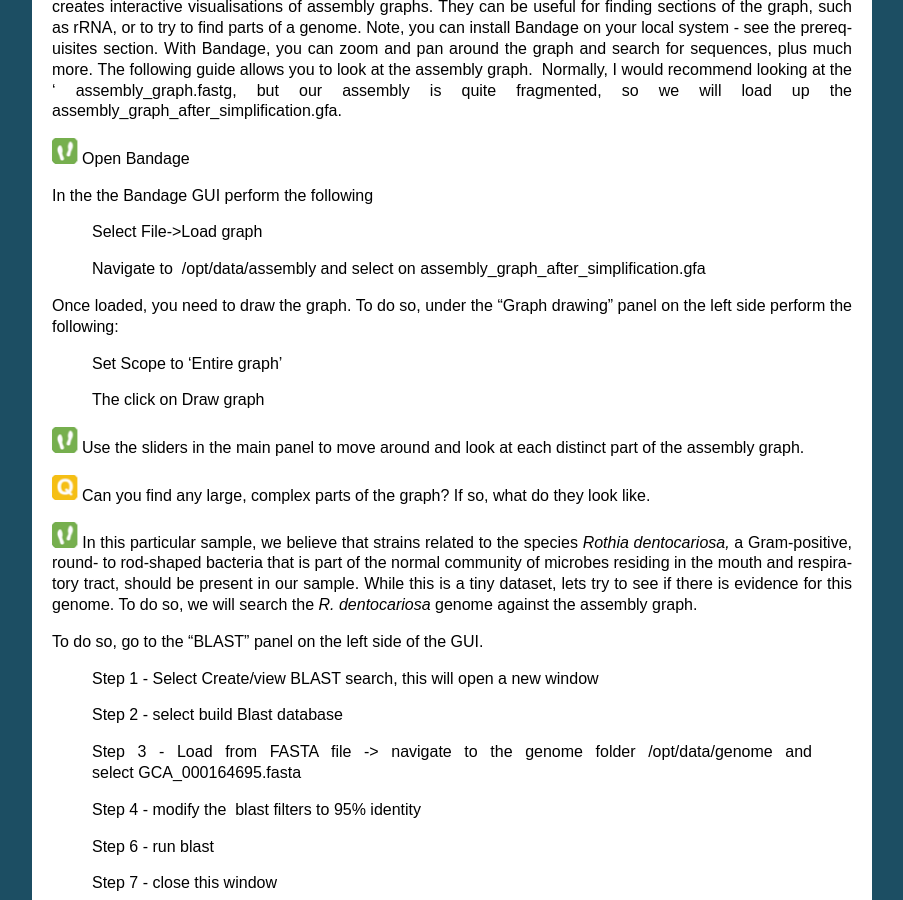
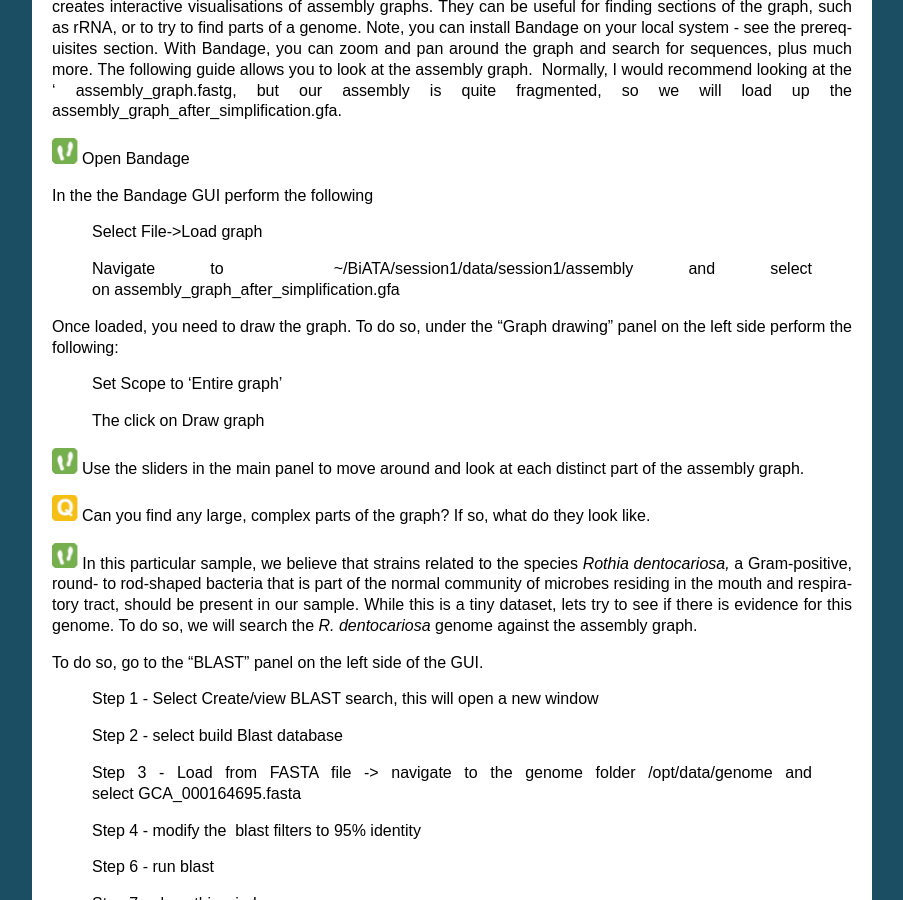
Before and after one commit to EBI-Metagenomics/mgnify-biata-2021, a Sphinx documentation site: the page built from docs/source/assembly-1.rst, in a window 1280 px wide and 900 px high, scrolled down 8461 px. Shown: the whole window, without its empty margins (198-1101 px from the left). Built offline with Sphinx 7.4.7, drawn with Linux system fonts in a browser that asks for light colours; some of the changed text lies outside the part shown.

Commit message:
Update assembly-1.rst

```diff
--- a/docs/source/assembly-1.rst
+++ b/docs/source/assembly-1.rst
@@ -18,13 +18,13 @@
 
    mkdir -p ~/BiATA/session1/data
    chmod -R 777 ~/BiATA
-   export DATADIR=~/BiATA/session1/data
+   export DATADIR=~/BiATA/session1/data/session1
 
 In this directory, download the tarball from http://ftp.ebi.ac.uk/pub/databases/metagenomics/mgnify_courses/biata_2021/
 
 .. code-block:: bash
 
-   cd  ~/BiATA/session1/data
+   cd  ~/BiATA/session1/data/
    wget -q http://ftp.ebi.ac.uk/pub/databases/metagenomics/mgnify_courses/biata_2021/session1_2021.tgz
    tar -xzvf session1.tgz
 
@@ -433,7 +433,7 @@
 
     Select File->Load graph
 
-    Navigate to  /opt/data/assembly and select on assembly_graph_after_simplification.gfa
+    Navigate to  ~/BiATA/session1/data/session1/assembly and select on assembly_graph_after_simplification.gfa
 
 Once loaded, you need to draw the graph. To do so, under the “Graph
 drawing” panel on the left side perform the following:
```
